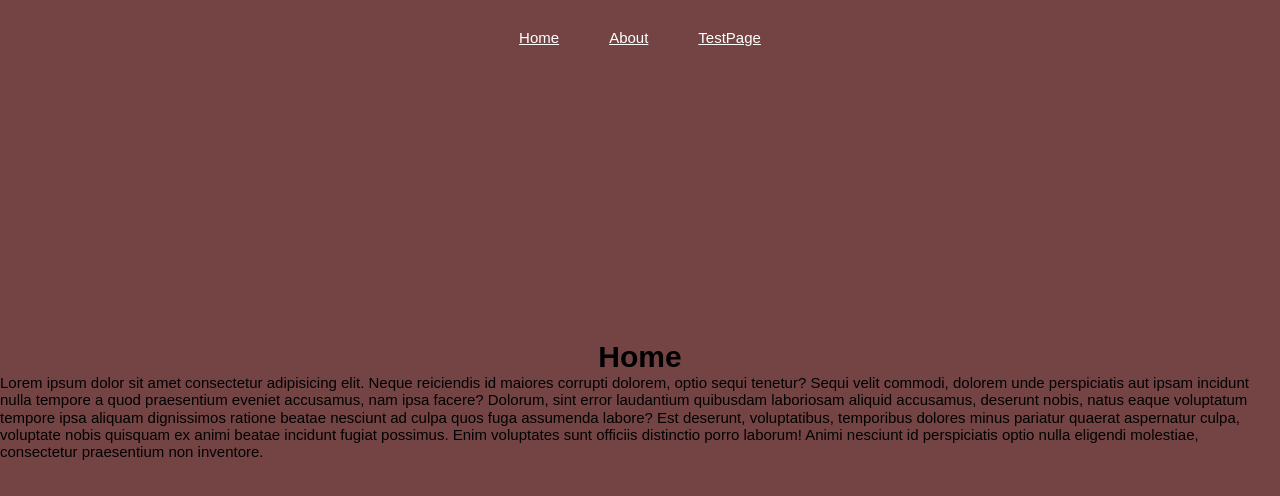
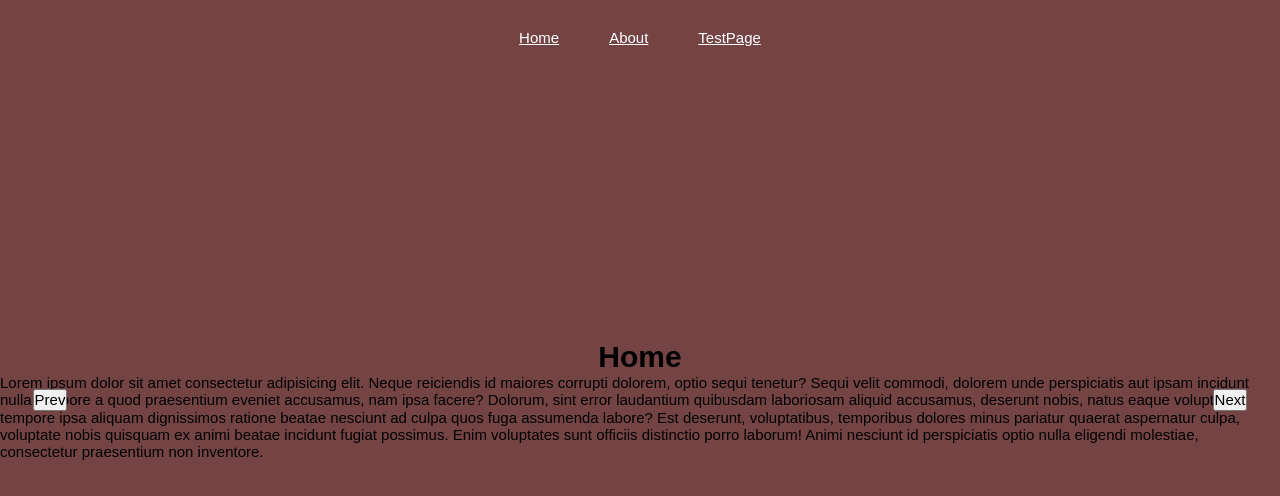
Before and after one commit to AshenFox/portfolio, a Next.js app: page / in a window 1280 px wide. Shown: the top 496 px of the page. Built offline with nearby package versions, Linux system fonts and the light colour scheme.

Commit message:
Navigation transitions and animations optimizations.

```diff
--- a/pages/_app.js
+++ b/pages/_app.js
@@ -8,6 +8,13 @@ import { useState, useEffect, useRef, useLayoutEffect } from 'react';
 import { useStateWithRef } from '../helpers/hooks';
 
 const routes = [{ path: '/' }, { path: '/about' }, { path: '/testpage' }];
+
+const getPath = (pathname, dir) => {
+  const pathname_i = routes.findIndex((el) => el.path === pathname);
+  let new_pathname_i = (pathname_i + dir) % routes.length;
+  if (new_pathname_i < 0) new_pathname_i = routes.length - 1;
+  return routes.find((el, i) => i === new_pathname_i).path;
+};
 
 const getDir = (pathname, from) => {
   const pathname_i = routes.findIndex((el) => el.path === pathname);
@@ -27,6 +34,9 @@ function MyApp({ Component, pageProps }) {
   const { pathname } = router;
 
   const [showLoader, setShowLoader] = useState(false);
+  const [showNavigation, setShowNavigation] = useState(true);
+
+  const [immediateTransition, setImmediateTransition] = useState(false);
 
   const [dir, setDir] = useState(null);
 
@@ -51,7 +61,19 @@ function MyApp({ Component, pageProps }) {
     }
   };
 
+  const onArrowExited = () => {
+    if (NewComponent && !showLoader) {
+      setRenderedComponent({ ...NewComponent });
+    }
+  };
+
   const onSectionExited = () => {
+    if (Component.name === NewComponent.Component.name) {
+      setShowNavigation(true);
+      setImmediateTransition(false);
+    } else {
+      setImmediateTransition(true);
+    }
     setNewComponent(null);
   };
 
@@ -59,8 +81,11 @@ function MyApp({ Component, pageProps }) {
     const loadingStart = (url) => {
       const path = url.match(/^[^?]*/g)[0];
 
-      if (RenderedComponentRef.current.pathname !== path && !pathsList.current.has(path))
-        setShowLoader(true);
+      if (RenderedComponentRef.current.pathname !== path) {
+        setShowNavigation(false); // ?????
+
+        if (!pathsList.current.has(path)) setShowLoader(true);
+      }
     };
 
     router.events.on('routeChangeStart', loadingStart);
@@ -72,6 +97,8 @@ function MyApp({ Component, pageProps }) {
 
   useEffect(() => {
     if (!NewComponent && Component.name !== RenderedComponent.Component.name) {
+      setShowNavigation(false);
+
       // Add the incoming path into pathlist history
       pathsList.current.add(pathname);
 
@@ -82,13 +109,21 @@ function MyApp({ Component, pageProps }) {
       // Add a new component
       setNewComponent({ pathname, Component });
     }
+
+    if (!NewComponent && Component.name === RenderedComponent.Component.name) {
+      setShowNavigation(true);
+    }
   }, [Component, NewComponent]);
 
   useEffect(() => {
-    if (NewComponent && !showLoader) {
+    if (NewComponent && !showLoader && (showNavigation || immediateTransition)) {
       setRenderedComponent({ ...NewComponent });
     }
   }, [NewComponent]);
+
+  const onClickNext = () => router.push(getPath(pathname, 1));
+
+  const onClickPrev = () => router.push(getPath(pathname, -1));
 
   return (
     <>
@@ -103,12 +138,28 @@ function MyApp({ Component, pageProps }) {
         <Link href={'/testpage'}>TestPage</Link>
       </header>
 
+      <CSSTransition
+        classNames={'arrow__right'}
+        in={showNavigation}
+        timeout={500}
+        onExited={onArrowExited}
+      >
+        <div className='arrow__right'>
+          <button onClick={onClickNext}>Next</button>
+        </div>
+      </CSSTransition>
+      <CSSTransition classNames={'arrow__left'} timeout={500} in={showNavigation}>
+        <div className='arrow__left'>
+          <button onClick={onClickPrev}>Prev</button>
+        </div>
+      </CSSTransition>
+
       <div className='section-slider'>
         <TransitionGroup component={null}>
           <CSSTransition
             key={RenderedComponent.pathname}
             classNames='section'
-            timeout={1000}
+            timeout={800}
             onExited={onSectionExited}
           >
             <RenderedComponent.Component {...pageProps} dir={dir} />
@@ -116,9 +167,15 @@ function MyApp({ Component, pageProps }) {
         </TransitionGroup>
       </div>
 
-      {showLoader && (
-        <div onAnimationEnd={onLoaderAnimationEnd} className='page-loader' />
-      )}
+      <CSSTransition
+        classNames={'page-loader'}
+        timeout={1000}
+        in={showLoader}
+        unmountOnExit
+        onEntered={onLoaderAnimationEnd}
+      >
+        <div className='page-loader' />
+      </CSSTransition>
     </>
   );
 }
--- a/styles/page-transition.scss
+++ b/styles/page-transition.scss
@@ -27,11 +27,11 @@
     transform-origin: left center;
 
     &.section-enter-active {
-      animation: fade-in-right 1s forwards ease-in-out;
+      animation: fade-in-right 800ms forwards ease-in-out;
     }
 
     &.section-enter-active + section {
-      animation: fade-out-right 1s forwards ease-in-out;
+      animation: fade-out-right 800ms forwards ease-in-out;
     }
   }
 
@@ -39,11 +39,11 @@
     transform-origin: right center;
 
     &.section-enter-active {
-      animation: fade-in-left 1s forwards ease-in-out;
+      animation: fade-in-left 800ms forwards ease-in-out;
     }
 
     &.section-enter-active + section {
-      animation: fade-out-left 1s forwards ease-in-out;
+      animation: fade-out-left 800ms forwards ease-in-out;
     }
   }
 
@@ -131,7 +131,10 @@
   left: 0;
   right: 100vw;
   background-color: grey;
-  animation: page-loading 1s forwards ease-in-out;
+
+  &-enter-active {
+    animation: page-loading 1s forwards ease-in-out;
+  }
 }
 
 @keyframes page-loading {
@@ -150,3 +153,40 @@
     left: 100vw;
   }
 }
+
+.arrow {
+  &__right,
+  &__left {
+    position: fixed;
+    height: 50px;
+    width: 100px;
+    top: 50%;
+    z-index: 1000;
+
+    display: flex;
+    justify-content: center;
+    align-items: center;
+
+    transform: translateY(-50%);
+
+    transition: all 0.5s ease-in-out;
+  }
+
+  &__right {
+    right: 0;
+
+    &-exit-active,
+    &-exit-done {
+      right: -100px;
+    }
+  }
+
+  &__left {
+    left: 0;
+
+    &-exit-active,
+    &-exit-done {
+      left: -100px;
+    }
+  }
+}
```
